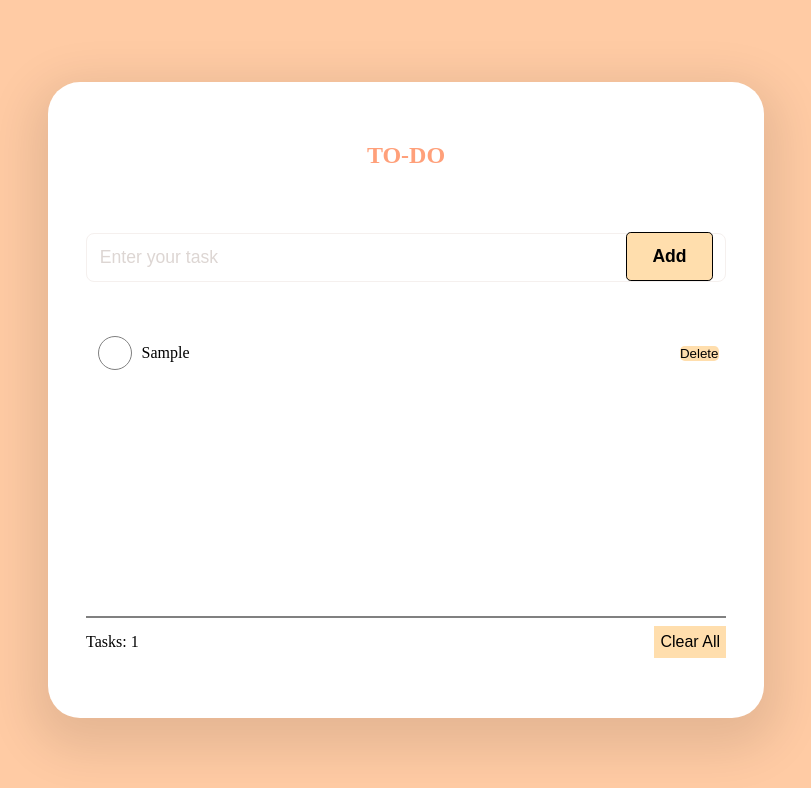
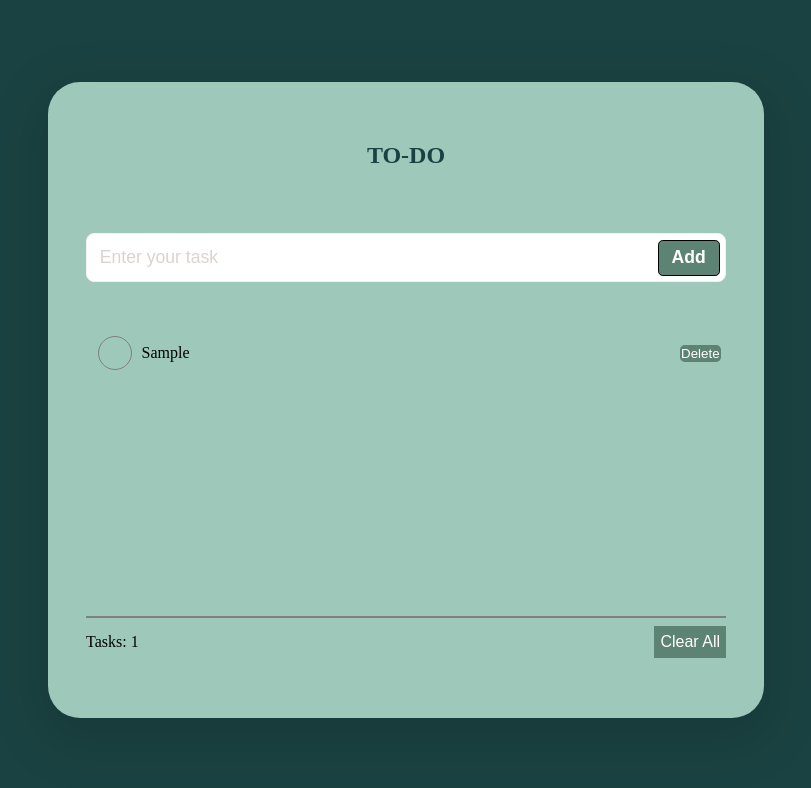
Before and after one commit to nabila39/Todo-App, a plain HTML site: page index.html in a window 1280 px wide. Both pictures are taken after typing "Sample" into the empty fields and a click on the button "Add". Shown: the whole page, without its empty margins (234-1045 px from the left). Drawn offline with Linux system fonts and the light colour scheme.

Commit message:
Update style.css
update page color

```diff
--- a/style.css
+++ b/style.css
@@ -1,5 +1,5 @@
 body {
-  background-color: #ffcba4;
+  background-color: #1B4242;
   margin: 0;
   height: 100vh;
   display: flex;
@@ -9,20 +9,21 @@ body {
 }
 
 .add {
-  color: #000000;
+  color: #ffffff;
   font-size: 1.1rem;
   font-weight: bold;
-  padding: 2% 4%;
+  padding: 1% 2%;
   border-radius: 0.3rem;
-  background-color: #ffdead;
+  background-color: #5C8374;
   border: 0.1rem solid #000000;
   position: absolute;
-  right: 2%;
-  bottom: 2%;
+  right: 1%;
+  bottom: 12%;
+
 }
 
 .add:hover {
-  background-color: #ffa07a;
+  background-color: #9EC8B9;
   color: rgb(0, 0, 0);
   border: none;
 }
@@ -36,7 +37,7 @@ h1, h2, h3, h4, h5, h6, p {
   flex-direction: column;
   justify-content: space-around;
   border-radius: 2rem;
-  background-color: white;
+  background-color: #9EC8B9;
   padding: 3%;
   height: 70%;
   width: 50%;
@@ -47,7 +48,7 @@ h1, h2, h3, h4, h5, h6, p {
 h1 {
   text-transform: uppercase;
   height: 3rem;
-  color: #ffa07a;
+  color: #1B4242;
   text-align: center;
 }
 
@@ -65,7 +66,7 @@ h1 {
 }
 
 input[type="text"]::placeholder {
-  color: #ddd6d3;
+  color: #dbd3cf;
 }
 
 .todo-container {
@@ -125,8 +126,8 @@ input[type="checkbox"]::before {
 
 input[type="checkbox"]:checked::before {
   color: rgb(0, 0, 0);
-  background-color: rgb(135, 209, 135);
-  border: 0.1rem solid rgb(135, 209, 135);
+  background-color: rgb(63, 180, 63);
+  border: 0.1rem solid rgb(63, 180, 63);
   border-radius: 50%;
   checkmark: "\2713";
 }
@@ -143,16 +144,16 @@ input[type="checkbox"]:checked::before {
 
 .delete-button {
   margin-left: 1%;
-  background-color: #ffdead;
-  color: rgb(0, 0, 0);
+  background-color: #5C8374;
+  color: rgb(255, 255, 255);
   border: none;
-  padding: 0.5% 1%;
+  padding: 2% 4%;
   border-radius: 0.3rem;
   cursor: pointer;
 }
 
 .delete-button:hover {
-  background-color: #ffa07a;
+  background-color: #1B4242;
 }
 
 .todo-buttons {
@@ -177,8 +178,8 @@ input[type="checkbox"]:checked::before {
 
 .counter-container button {
   border: none;
-  color: rgb(0, 0, 0);
-  background-color: #ffdead;
+  color: rgb(255, 255, 255);
+  background-color: #5C8374;
   font-size: 1rem;
 }
 
@@ -192,7 +193,7 @@ input[type="checkbox"]:checked::before {
 }
 
 .scroll::-webkit-scrollbar-thumb {
-  background-color: rebeccapurple;
+  background-color: rgb(0, 0, 0);
   border-radius: 0.5rem;
 }
 
```
